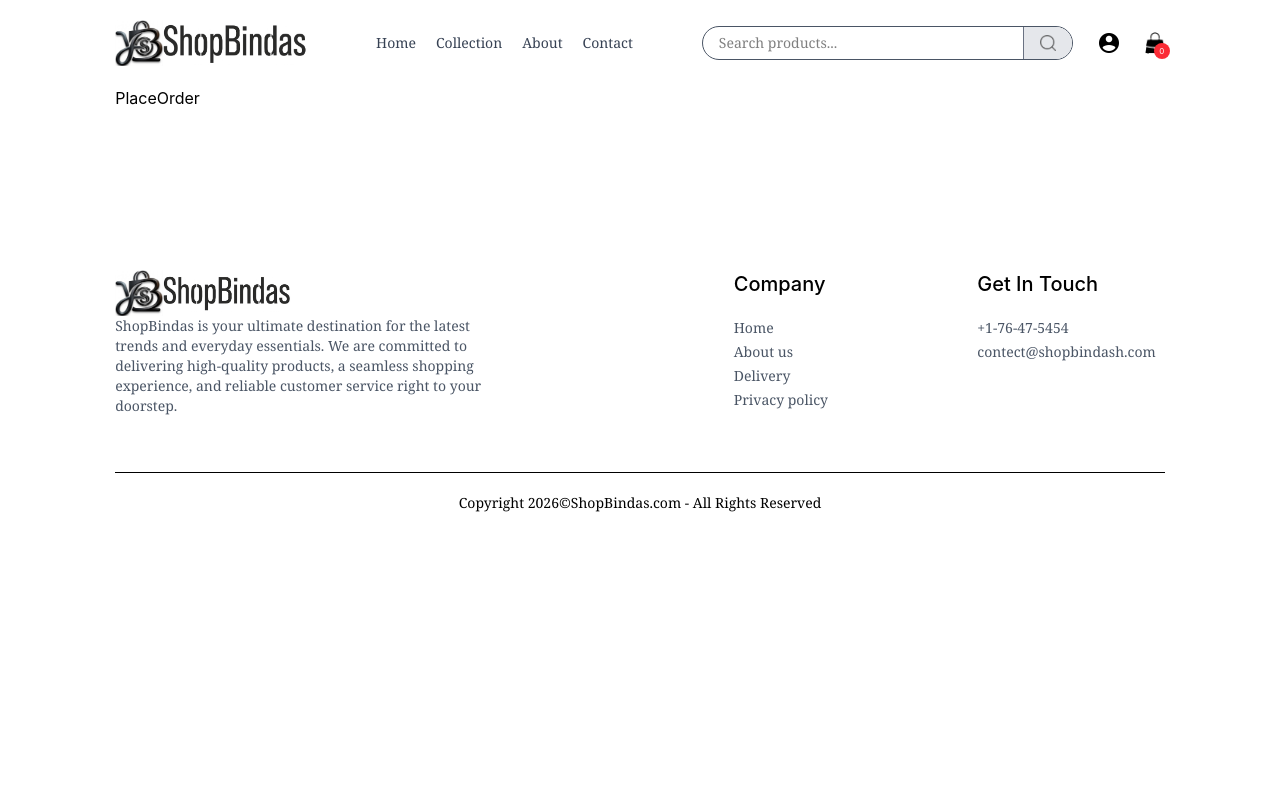
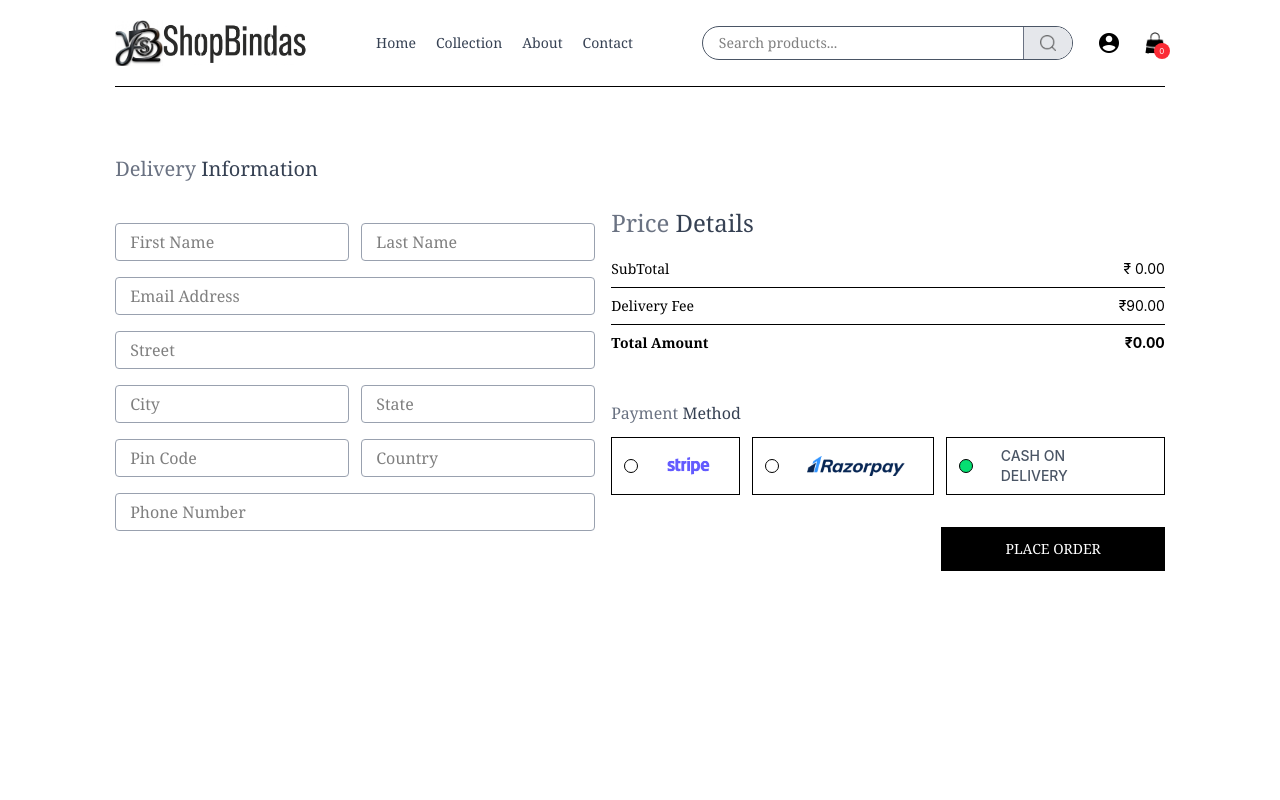
Before and after one commit to Ayush94Kumar/ShopBindas, a React (Vite) app in the folder frontend/: page /placeorder in a window 1280 px wide. Shown: the top 800 px of the page. Built offline with nearby package versions, Linux system fonts and the light colour scheme.

Commit message:
Added PlaceOrder Page

```diff
--- a/frontend/src/context/ShopContext.jsx
+++ b/frontend/src/context/ShopContext.jsx
@@ -1,6 +1,7 @@
 import { createContext, useEffect, useState } from "react"
 import { products } from "../assets/assets";
 import { toast } from "react-toastify";
+import { useNavigate } from "react-router-dom";
 export const ShopContext = createContext();
 
 const ShopContextProvider = (props) => {
@@ -9,6 +10,7 @@
     const [search, setSearch] = useState('');
     const [showSearch, setShowSearch] = useState(false);
     const [cartItems, setCartItems] = useState({});
+    const navigate=useNavigate();
 
     const addToCart = async (itemId, size) => {
 
@@ -78,7 +80,7 @@
         products, currency, delivery_fee,
         search, setSearch, showSearch, setShowSearch,
         cartItems, addToCart, getCartCount,updateQuantity,
-        getCartAmount
+        getCartAmount,navigate
     }
     return (
         <ShopContext.Provider value={value}>
--- a/frontend/src/pages/Cart.jsx
+++ b/frontend/src/pages/Cart.jsx
@@ -5,7 +5,7 @@
 import CartTotal from '../components/CartTotal';
 
 const Cart = () => {
-     const {products,currency, cartItems,updateQuantity}=useContext(ShopContext);
+     const {products,currency, cartItems,updateQuantity,navigate}=useContext(ShopContext);
      // 2. Local state to store the transformed, flat array of cart items
      const [cartData,setCartData] = useState([]);
 
@@ -66,7 +66,7 @@
             <div className='w-full sm:w-[450px]'>
               <CartTotal/>
               <div className='w-full text-end'>
-                <button className='bg-black text-white text-sm my-8 px-8 py-3 cursor-pointer font-serif'>PROCEED TO ORDER</button>
+                <button onClick={()=>navigate('./placeorder')} className='bg-black text-white text-sm my-8 px-8 py-3 cursor-pointer font-serif'>PROCEED TO ORDER</button>
               </div>
             </div>
           </div>
--- a/frontend/src/pages/PlaceOrder.jsx
+++ b/frontend/src/pages/PlaceOrder.jsx
@@ -1,8 +1,70 @@
-import React from 'react'
+import React, { useContext, useState } from 'react'
+import Title from '../components/Title'
+import CartTotal from '../components/CartTotal'
+import { assets } from '../assets/assets'
+import { ShopContext } from '../context/ShopContext'
 
 const PlaceOrder = () => {
+    // Stores the currently selected payment method
+  const [method,setMethod]=useState('cod');
+    // Get navigation function from context
+  const {navigate} = useContext(ShopContext);
+
   return (
-    <div>PlaceOrder</div>
+    <div className='flex flex-col sm:flex-row justify-between gap-4 pt-5 sm:pt-14 min-h-[80vh] border-t'>
+      {/* Delivery Information Section*/}
+      <div className='flex flex-col gap-4 w-full sm:max-w-[480px]'>
+        <div className='text-xl my-3'>
+          <Title text1={'Delivery'} text2={'Information'} />
+        </div>
+        <div className='flex gap-3'>
+          <input className='border border-gray-400 rounded py-1.5 px-3.5 w-full font-serif' type="text" placeholder='First Name' />
+          <input className='border border-gray-400 rounded py-1.5 px-3.5 w-full font-serif' type="text" placeholder='Last Name' />
+        </div>
+        <input className='border border-gray-400 rounded py-1.5 px-3.5 w-full font-serif' type="email" placeholder='Email Address' />
+        <input className='border border-gray-400 rounded py-1.5 px-3.5 w-full font-serif' type="text" placeholder='Street' />
+        <div className='flex gap-3'>
+          <input className='border border-gray-400 rounded py-1.5 px-3.5 w-full font-serif' type="text" placeholder='City' />
+          <input className='border border-gray-400 rounded py-1.5 px-3.5 w-full font-serif' type="text" placeholder='State' />
+        </div>
+        <div className='flex gap-3'>
+          <input className='border border-gray-400 rounded py-1.5 px-3.5 w-full font-serif' type="number" placeholder='Pin Code' />
+          <input className='border border-gray-400 rounded py-1.5 px-3.5 w-full font-serif' type="text" placeholder='Country' />
+        </div>
+        <input className='border border-gray-400 rounded py-1.5 px-3.5 w-full font-serif' type="number" placeholder='Phone Number' />
+      </div>
+            {/* Order Summary & Payment Section */}
+      <div className='mt-8'>
+          <div className='mt-8 min-w-80'>
+            <CartTotal/>
+          </div>
+          <div className='mt-12'>
+            <Title text1={'Payment'} text2={'Method'}/>
+                      {/* Payment Options */}
+            <div className='flex gap-3 flex-col lg:flex-row'>
+                          {/* Stripe Payment Option */}
+              <div onClick={()=>setMethod('stripe')} className='flex items-center gap-3 border p-2 px-3 cursor-pointer'>
+                <p className={`min-w-3.5 h-3.5 border rounded-full ${method==='stripe'?'bg-green-400':''}`}></p>
+                <img className='h-5 mx-4' src={assets.stripe_logo} alt="" />
+              </div>
+                          {/* Razorpay Payment Option */}
+               <div onClick={()=> setMethod('razorpay')} className='flex items-center gap-3 border p-2 px-3 cursor-pointer'>
+                <p className={`min-w-3.5 h-3.5 border rounded-full ${method==='razorpay'?'bg-green-400':''}`}></p>
+                <img className='h-5 mx-4' src={assets.razorpay_logo} alt="" />
+              </div>
+                          {/* Cash On Delivery Payment Option */}
+               <div onClick={()=>setMethod('cod')} className='flex items-center gap-3 border p-2 px-3 cursor-pointer'>
+                <p className={`min-w-3.5 h-3.5 border rounded-full ${method==='cod'?'bg-green-400':''}`}></p>
+                <p className='text-gray-600 text-sm font-medium mx-4'>CASH ON DELIVERY</p>
+              </div>
+            </div>
+                      {/* Place Order Button */}
+            <div className='w-full text-end mt-8'>
+                <button onClick={()=>navigate('/orders')} className='bg-black text-white px-16 py-3 text-sm font-serif cursor-pointer'>PLACE ORDER</button>
+            </div>
+          </div>
+      </div>
+    </div>
   )
 }
 
```
